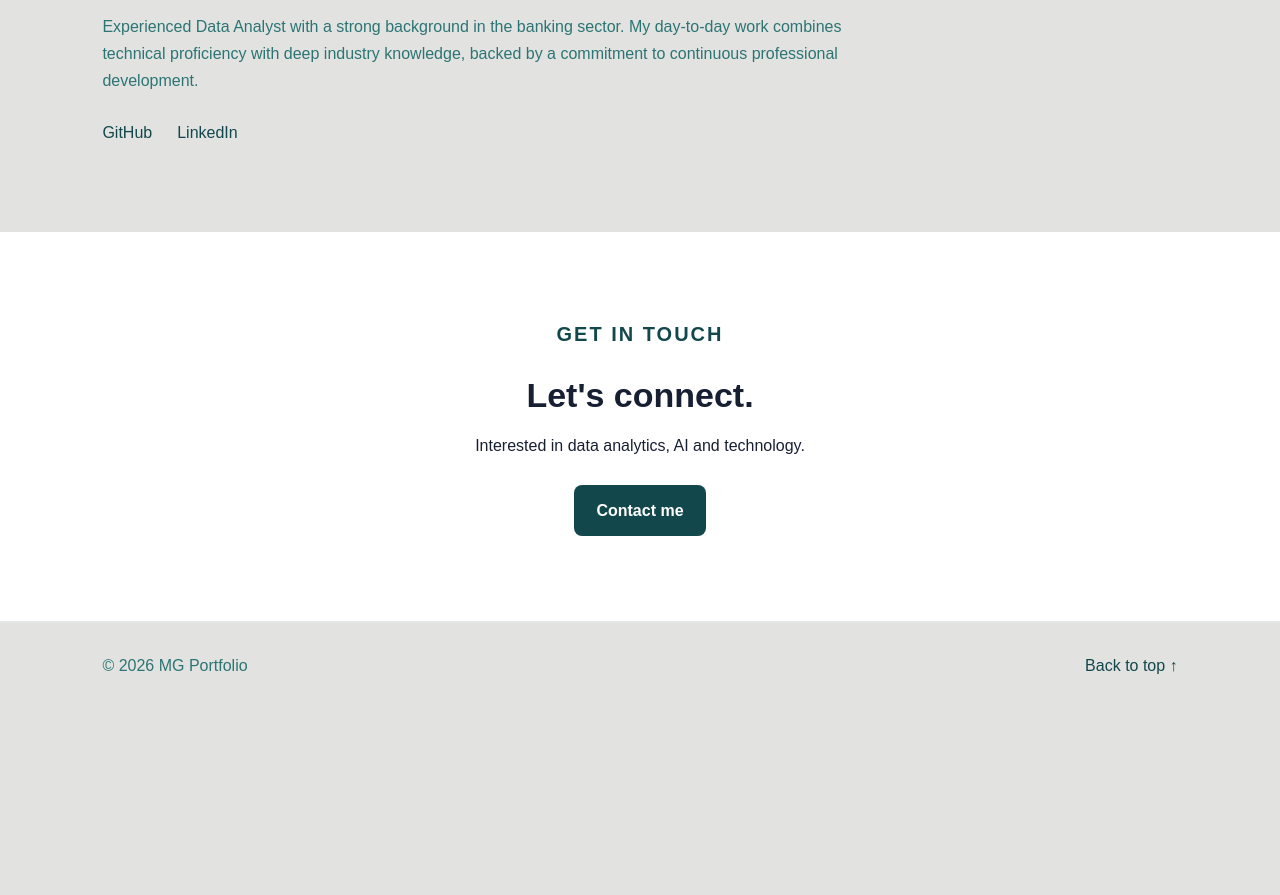
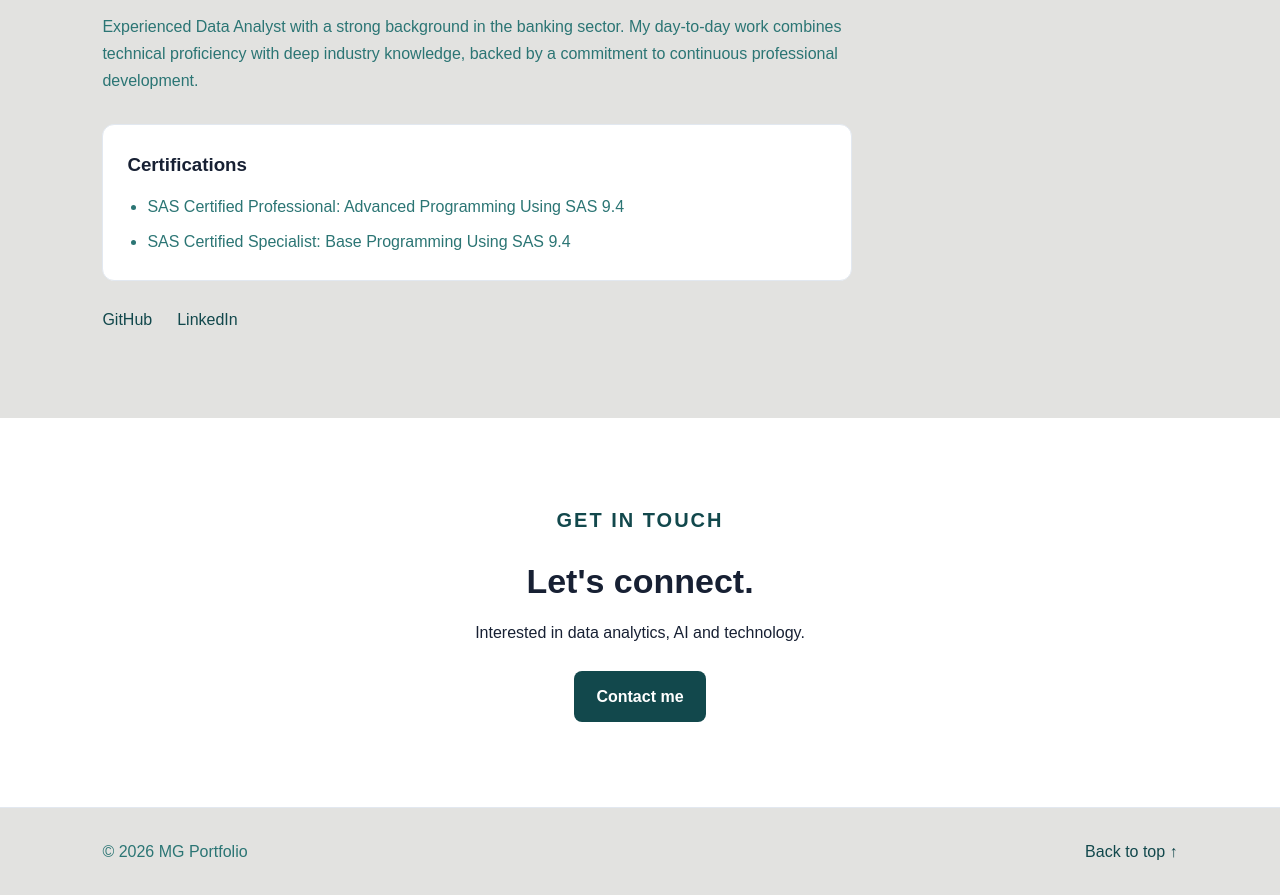
Before and after one commit to MaciGill/MaciGill.github.io, a plain HTML site: page index.html in a window 1280 px wide. Shown: the part 2540-3435 px from the top of the page. Before the commit the page ends 3249 px from the top, so only its background shows below. Drawn offline with Linux system fonts and the light colour scheme.

Commit message:
Update index

```diff
--- a/css/style.css
+++ b/css/style.css
@@ -323,6 +323,28 @@ h2 {
     color: var(--muted);
 }
 
+.certifications {
+    max-width: 750px;
+    margin-top: 30px;
+    padding: 24px;
+    background: var(--surface);
+    border: 1px solid var(--border);
+    border-radius: 12px;
+}
+
+.certifications h3 {
+    margin-bottom: 12px;
+}
+
+.certifications ul {
+    padding-left: 20px;
+    color: var(--muted);
+}
+
+.certifications li + li {
+    margin-top: 8px;
+}
+
 .social-links {
     display: flex;
     gap: 25px;
--- a/index.html
+++ b/index.html
@@ -162,6 +162,14 @@
 
         </p>
 
+        <div class="certifications">
+            <h3>Certifications</h3>
+            <ul>
+                <li>SAS Certified Professional: Advanced Programming Using SAS 9.4</li>
+                <li>SAS Certified Specialist: Base Programming Using SAS 9.4</li>
+            </ul>
+        </div>
+
         <div class="social-links">
             <a href="https://github.com/MaciGill" target="_blank">GitHub</a>
             <a href="https://www.linkedin.com/" target="_blank">LinkedIn</a>
```
